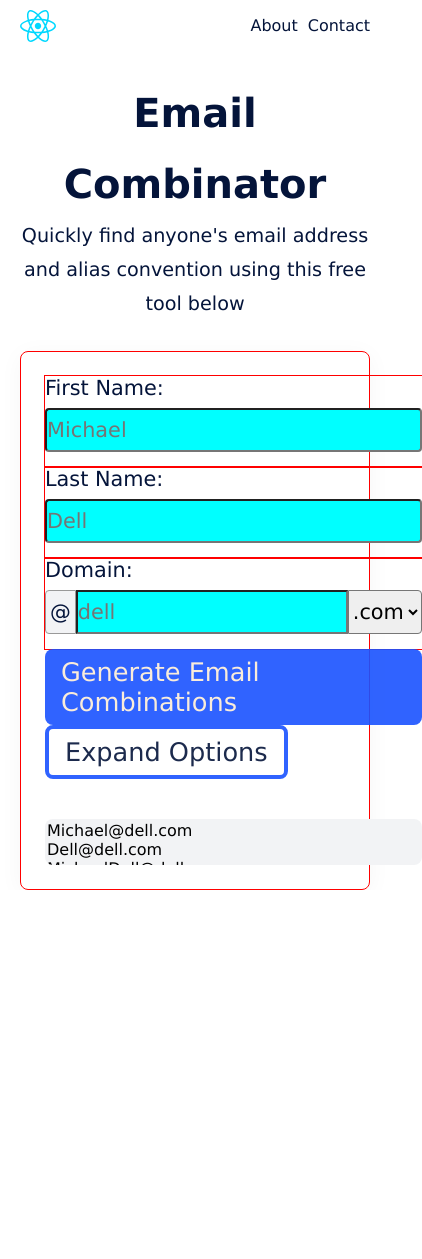
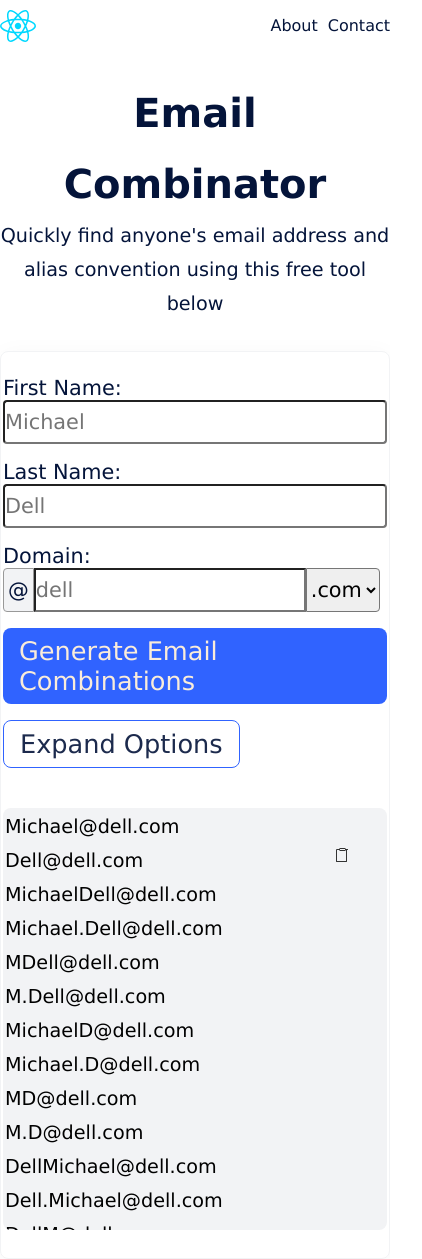
Before and after one commit to bidpivot/email-validator-react, a React (Vite) app: page / in a window 390 px wide. Shown: the whole page, 422 px wide, since content can reach past the window. Before the commit the page ends 890 px from the top, so only its background shows below. Built offline with nearby package versions, Linux system fonts and the light colour scheme.

Commit message:
added copy to clipboard icon and fixed responsiveness issue

```diff
--- a/src/App.jsx
+++ b/src/App.jsx
@@ -6,6 +6,7 @@
 import middleEmails from "./middleEmails";
 import nickEmails from "./nickEmails";
 import SubHeader from "./components/SubHeader";
+import Clipboard from "./components/Clipboard";
 // import "./css/button.css";
 
 // import SearchInput from "./components/SearchInput";
@@ -66,7 +67,6 @@
           <div className="app-container">
             <div className="col-left">
               <form onSubmit={handleFormSubmit}>
-                <div className="input-fields-continer">
                 <div className="form-line">
                   <label htmlFor="first" aria-describedby="first">
                     First Name:
@@ -109,10 +109,7 @@
                 )}
                 {expanded && (
                   <div className="form-line">
-                      <label
-                        htmlFor="middle-name"
-                        aria-describedby="middle name"
-                      >
+                    <label htmlFor="middle-name" aria-describedby="middle name">
                       Middle Name:
                     </label>
                     <input
@@ -161,7 +158,6 @@
                     Generate Email Combinations
                   </button>
                 </div>
-                </div>
               </form>
               <button
                 onClick={handleExpandButton}
@@ -176,10 +172,10 @@
               <textarea
                 name="emails"
                 id="emails"
-                // cols="50"
-                // rows="20"
                 value={emails}
+                className="text"
               ></textarea>
+              <Clipboard emails={emails} />
             </div>
           </div>
         </div>
--- /dev/null
+++ b/src/components/Clipboard.jsx
@@ -0,0 +1,28 @@
+export default function Clipboard(props) {
+  const textToCopy = props.emails;
+
+  function handleClickCopy() {
+    if (navigator.clipboard) {
+      navigator.clipboard
+        .writeText(textToCopy)
+        .then(() => {
+          console.log("Text copied to clipboard successfully");
+        })
+        .catch(err => {
+          console.error("Unable to copy text: ", err);
+        });
+    } else {
+      // Fallback for browsers that do not support the Clipboard API
+      textToCopy.select();
+      document.execCommand("copy");
+    }
+  }
+
+  return (
+    <div
+      id="copyToClipboard-a"
+      class="clipboard icon"
+      onClick={handleClickCopy}
+    ></div>
+  );
+}
--- a/src/css/_base.css
+++ b/src/css/_base.css
@@ -26,6 +26,7 @@
   --text-sm: 0.9rem;
   --text: 1.3rem;
   --text-lg: 1.6rem;
+  --default-margin-bottom: 1rem;
 }
 
 .container {
@@ -46,3 +47,9 @@
 ::selection {
   background-color: turquoise;
 }
+
+@media (max-width: 37.5rem) {
+  .container {
+    padding: 0;
+  }
+}
--- a/src/css/button.css
+++ b/src/css/button.css
@@ -21,12 +21,13 @@
   text-transform: capitalize;
   font-size: var(--text-lg);
   margin: 0rem;
-  width: 100%;
+  max-width: auto;
+  display: block;
 }
 
 #expand-button {
   background-color: transparent;
   color: var(--text-lightmode);
   font-size: var(--text-lg);
-  border: 4px solid var(--primary-accent);
+  border: 1px solid var(--primary-accent);
 }
--- /dev/null
+++ b/src/css/clipboard.css
@@ -0,0 +1,35 @@
+.clipboard.icon {
+  position: absolute;
+  top: 2.3em;
+  right: 2.5em;
+  margin-top: 4px;
+  margin-left: 4px;
+  width: 11px;
+  height: 13px;
+  border: solid 1px #333333;
+  border-top: none;
+  border-radius: 1px;
+  cursor: pointer;
+}
+
+.clipboard.icon:before {
+  top: -1px;
+  left: 2px;
+  width: 5px;
+  height: 1px;
+  border: solid 1px #333333;
+  border-radius: 1px;
+}
+.clipboard.icon:after {
+  width: 3px;
+  height: 1px;
+  background-color: #333333;
+  box-shadow: 8px 0 0 0 #333333;
+}
+
+.icon:before,
+.icon:after {
+  content: "";
+  position: absolute;
+  display: block;
+}
--- a/src/css/form.css
+++ b/src/css/form.css
@@ -4,64 +4,52 @@
   grid-template-columns: 1fr 1fr;
   gap: 40px;
   margin-top: 30px;
-  border: 1px solid red;
+  border: 1px solid var(--light-gray);
   border-radius: 0.5rem;
   padding: 1.5rem;
   box-shadow: 0px 4px 24px rgba(4, 20, 58, 0.04);
 }
 
-.col-left {
-  width: 100%;
-  margin: 0;
+.col-right {
+  position: relative;
+  /* this is to position the copy to clipboard icon */
 }
 
-.app-container form {
-  /* background-color: aqua; */
-  max-width: 100%;
-  margin: 0;
+form {
+  display: flex;
+  flex-direction: column;
+  justify-content: space-between;
+  margin-bottom: var(--default-margin-bottom);
 }
 
 label {
   font-size: var(--text);
-  width: 100%;
   margin: 0;
   display: block;
-}
-
-.app-container .form-line {
-  padding-bottom: 15px;
-  max-width: 100%;
-  margin: 0;
-  outline: 1px solid red;
-}
-
-.app-container .form-line label {
-  margin: 0;
-  margin-bottom: 8px;
-}
-
-.input-fields-container {
-  width: 100%;
-  margin: 0;
+  box-sizing: border-box;
 }
 
 .app-container .form-line input,
 .app-container .form-line textarea,
 .app-container .form-line select {
   margin: 0px;
+  margin-bottom: var(--default-margin-bottom);
   padding: 0px;
   font-size: var(--text);
+  width: 100%; /* Set the width to 100% for mobile screens */
+  max-width: 100%; /* Ensure elements don't exceed the container width */
+  box-sizing: border-box; /* Include padding and border in the total width */
 }
 .form-line input {
   border-radius: 0.25rem;
   line-height: 2.5rem;
-  width: 100%;
-  background-color: aqua;
 }
 
 textarea {
   width: 100%;
-  height: 100%;
+  max-width: 100%; /* Ensure elements don't exceed the container width */
+  box-sizing: border-box; /* Include padding and border in the total width */
+  min-height: 50dvh;
   background-color: var(--light-gray);
   border-radius: 0.5rem;
   border: none;
@@ -72,6 +60,10 @@
 #domain-input-line {
   display: flex;
   justify-content: flex-start;
+}
+
+#domain-input-line select {
+  width: min-content;
 }
 
 #domain-input {
@@ -87,14 +79,26 @@
   font-size: var(--text);
   display: flex;
   align-items: center;
+  margin-bottom: var(--default-margin-bottom);
 }
 
 #tld {
   border-radius: 0 0.25rem 0.25rem 0;
+  max-width: 100%;
 }
 
 @media (max-width: 37.5rem) {
   .app-container {
     grid-template-columns: 1fr;
+    padding-inline: 2px;
+  }
+
+  .col-left {
+  }
+
+  input,
+  textarea,
+  button {
+    width: 100%;
   }
 }
--- a/src/index.css
+++ b/src/index.css
@@ -4,3 +4,4 @@
 @import url("css/button.css");
 @import url("css/typograhy.css");
 @import url("css/subheader.css");
+@import url("css/clipboard.css");
--- a/src/nickEmails.js
+++ b/src/nickEmails.js
@@ -6,7 +6,6 @@
 }) {
   return `
 ${first}@${domain}${tld}
-${last}@${domain}${tld}
 ${first}${last}@${domain}${tld}
 ${first}.${last}@${domain}${tld}
 ${first[0]}${last}@${domain}${tld}
```
Lines whose indentation alone changed are shown as unchanged.
